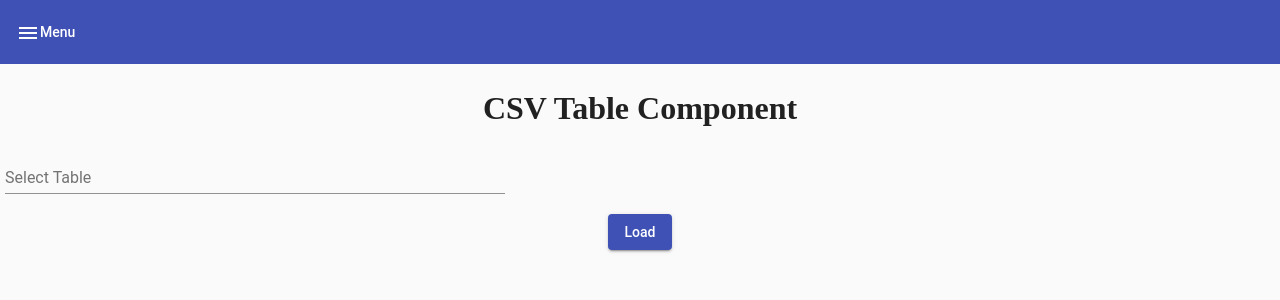
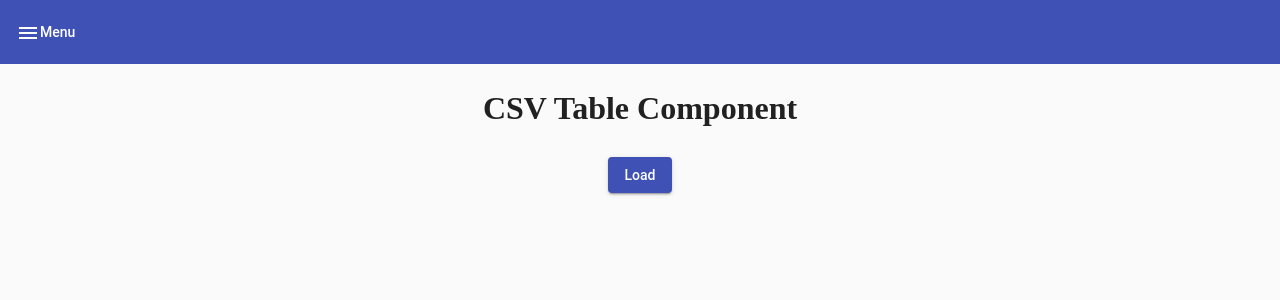
Before and after one commit to marioweid/airbnb-munich-frontend, an Angular app: page /csv-table in a window 1280 px wide. Shown: the top 300 px of the page. Built offline with nearby package versions, Linux system fonts and the light colour scheme.

Commit message:
added backend call to ask for available files

```diff
--- a/src/app/csv-table/csv-table.component.html
+++ b/src/app/csv-table/csv-table.component.html
@@ -1,21 +1,27 @@
 <div style="text-align: center">
   <h1>CSV Table Component</h1>
   <div>
-    <form class="tables-autocomplete">
-      <mat-form-field class="autocomplete-full-width">
-        <input type="text"
-               placeholder="Select Table"
-               aria-label="Number"
-               matInput
-               [formControl]="availableTablesControl"
-               [matAutocomplete]="auto">
-        <mat-autocomplete #auto="matAutocomplete">
-          <mat-option *ngFor="let option of options" [value]="option">
-            {{option}}
-          </mat-option>
-        </mat-autocomplete>
-      </mat-form-field>
-    </form>
-    <button mat-raised-button color="primary">Load</button>
+    <mat-list>
+      <mat-list-item *ngFor="let option of options">
+        <mat-icon mat-list-icon>table_chart</mat-icon>
+        <p> {{ option }} </p>
+      </mat-list-item>
+    </mat-list>
+    <!--    <form class="tables-autocomplete">-->
+    <!--      <mat-form-field class="autocomplete-full-width">-->
+    <!--        <input type="text"-->
+    <!--               placeholder="Select Table"-->
+    <!--               aria-label="Number"-->
+    <!--               matInput-->
+    <!--               [formControl]="availableTablesControl"-->
+    <!--               [matAutocomplete]="auto">-->
+    <!--        <mat-autocomplete #auto="matAutocomplete">-->
+    <!--          <mat-option *ngFor="let option of options" [value]="option">-->
+    <!--            {{option}}-->
+    <!--          </mat-option>-->
+    <!--        </mat-autocomplete>-->
+    <!--      </mat-form-field>-->
+    <!--    </form>-->
+    <button mat-raised-button color="primary" (click)="fetchAvailableData()">Load</button>
   </div>
 </div>
--- a/src/app/csv-table/csv-table.component.scss
+++ b/src/app/csv-table/csv-table.component.scss
@@ -7,3 +7,7 @@
 .autocomplete-full-width {
   width: 100%;
 }
+
+.mat-list-icon {
+  color: rgba(0, 0, 0, 0.54);
+}
--- a/src/app/csv-table/csv-table.component.ts
+++ b/src/app/csv-table/csv-table.component.ts
@@ -1,17 +1,29 @@
 import {Component, OnInit} from '@angular/core';
+import {Injectable} from '@angular/core';
+import {HttpClient} from '@angular/common/http';
 import {FormControl} from '@angular/forms';
 
+@Injectable()
 @Component({
   selector: 'app-csv-table',
   templateUrl: './csv-table.component.html',
   styleUrls: ['./csv-table.component.scss']
 })
 export class CsvTableComponent implements OnInit {
-  availableTablesControl = new FormControl();
-  options: string[] = ['One', 'Two', 'Three'];
+  // availableTablesControl = new FormControl();
+  constructor(private http: HttpClient) {
+  }
 
-  constructor() {
+  options: string[] = [];
+
+
+  fetchAvailableData() {
+    this.http.get<string[]>('http://localhost:3000/files')
+      .forEach(row => this.options = row)
+      .then(() => console.log('finished reading'));
+
   }
+
 
   ngOnInit(): void {
   }
```
Also changed, not shown: src/app/app.module.ts (+8 -1 lines).
